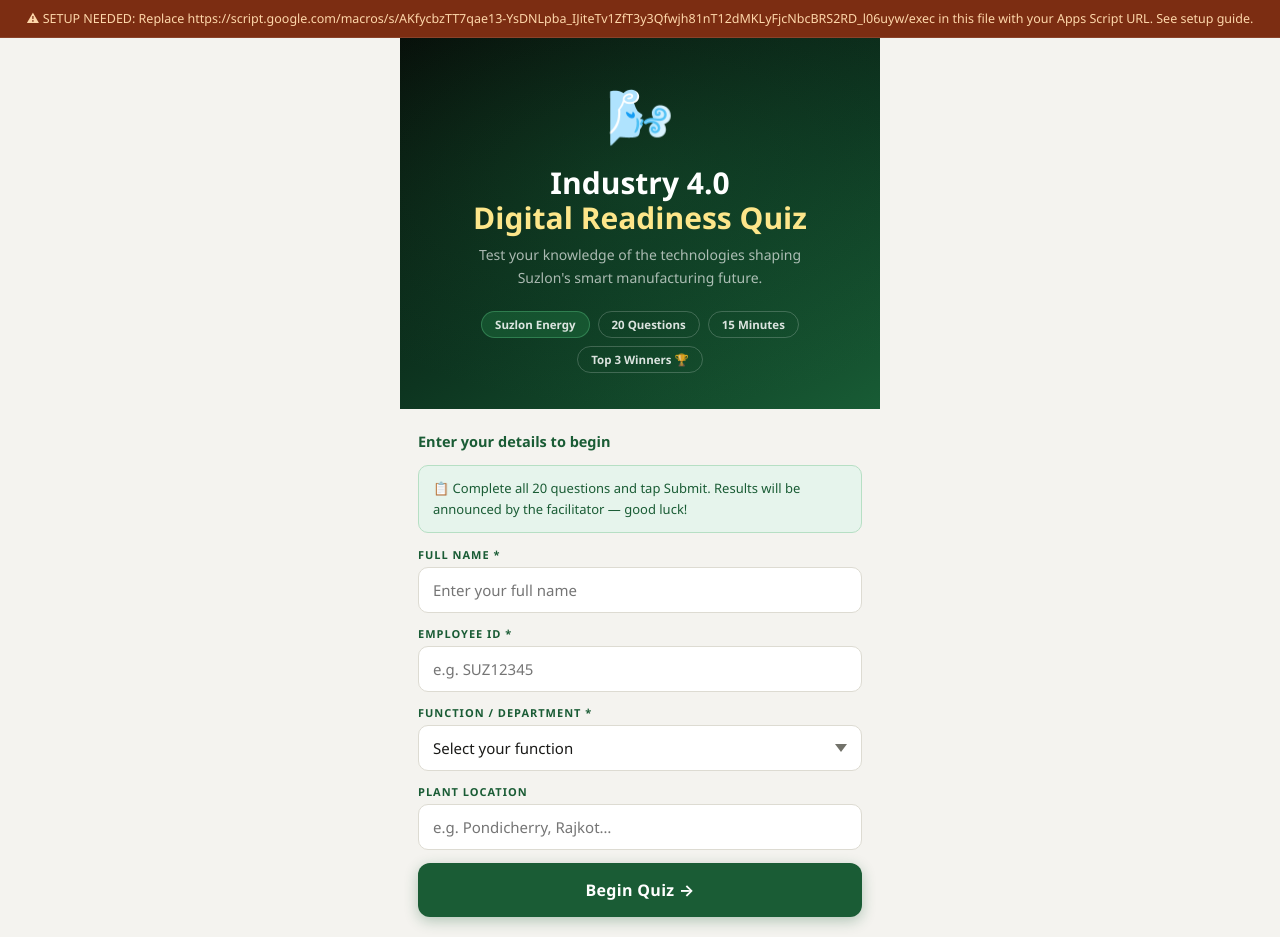
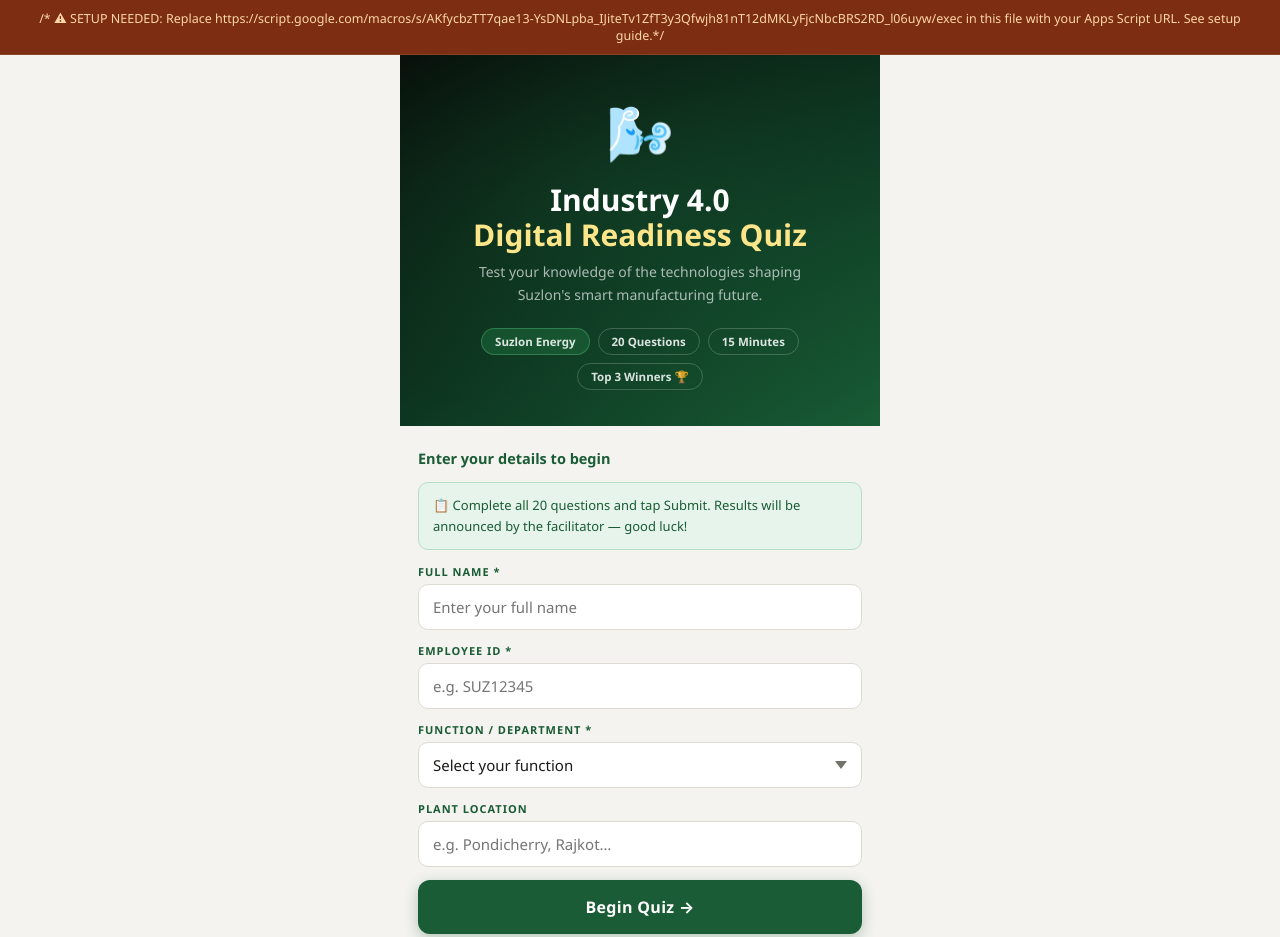
Before and after one commit to jainsaurabhsj/Suzlon_Industry4_Quiz_V1, a plain HTML site: page index.html in a window 1280 px wide. Shown: the top 937 px of the page. Drawn offline with Linux system fonts and the light colour scheme.

Commit message:
Add files via upload

```diff
--- a/index.html
+++ b/index.html
@@ -268,7 +268,7 @@ body{font-family:'Segoe UI',system-ui,-apple-system,Arial,sans-serif;background:
 
 <!-- ══ CONFIG BANNER (shown if script URL not set) ══════════ -->
 <div class="config-warn" id="configWarn">
-  ⚠ SETUP NEEDED: Replace https://script.google.com/macros/s/AKfycbzTT7qae13-YsDNLpba_IJiteTv1ZfT3y3Qfwjh81nT12dMKLyFjcNbcBRS2RD_l06uyw/exec in this file with your Apps Script URL. See setup guide.
+ /* ⚠ SETUP NEEDED: Replace https://script.google.com/macros/s/AKfycbzTT7qae13-YsDNLpba_IJiteTv1ZfT3y3Qfwjh81nT12dMKLyFjcNbcBRS2RD_l06uyw/exec in this file with your Apps Script URL. See setup guide.*/
 </div>
 
 <!-- ══ LANDING ════════════════════════════════════════════════ -->
```
